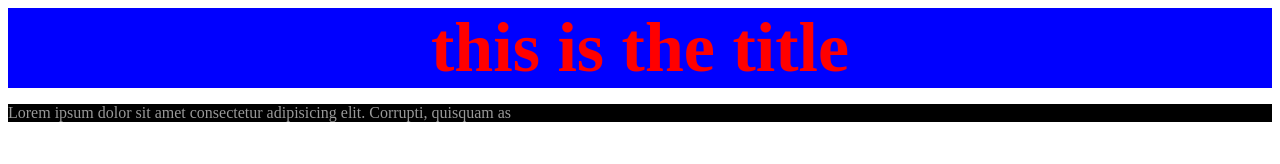
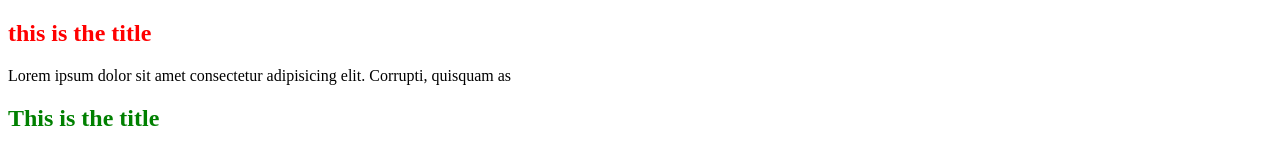
Before and after one commit to bhavesh-ithape/html-demo, a plain HTML site: page html-div.html in a window 1280 px wide. Drawn offline with Linux system fonts and the light colour scheme.

Commit message:
added styles

```diff
--- a/html-div.html
+++ b/html-div.html
@@ -3,7 +3,8 @@
 <head>
     <meta charset="UTF-8">
     <title>-html-div</title>
-    <style>
+    <link rel="stylesheet" href="styles.css">
+    <!-- <style>
         h2 {
             color: red;
             font-size: 70px;
@@ -15,12 +16,14 @@
             color: #999999;
             background-color: rgb(0, 0, 0);
         }
-    </style>
+    </style> -->
 </head>
 <body>
+    <!-- <h2 style="background-color: #f3f3f3;">this is the title</h2> -->
+    <h2>this is the title</h2>
+    <p>Lorem ipsum dolor sit amet consectetur adipisicing elit. Corrupti, quisquam as</p>
     <div>
-        <h2>this is the title</h2>
-        <p>Lorem ipsum dolor sit amet consectetur adipisicing elit. Corrupti, quisquam as</p>
+        <h2>This is the title</h2>
     </div>
 </body>
 </html>
--- /dev/null
+++ b/styles.css
@@ -0,0 +1,7 @@
+h2{
+    color: red;
+}
+
+div h2{
+    color: green;
+}
```
